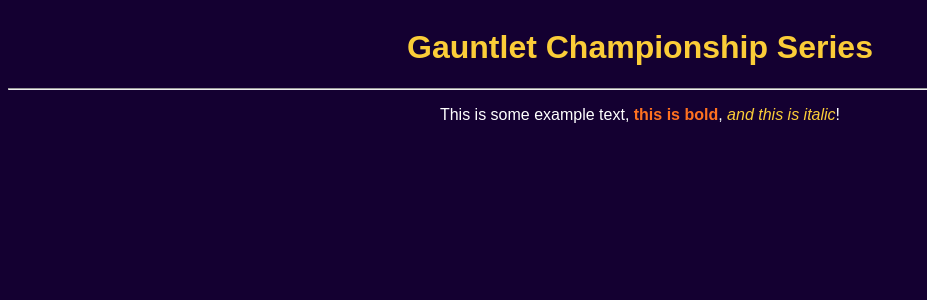
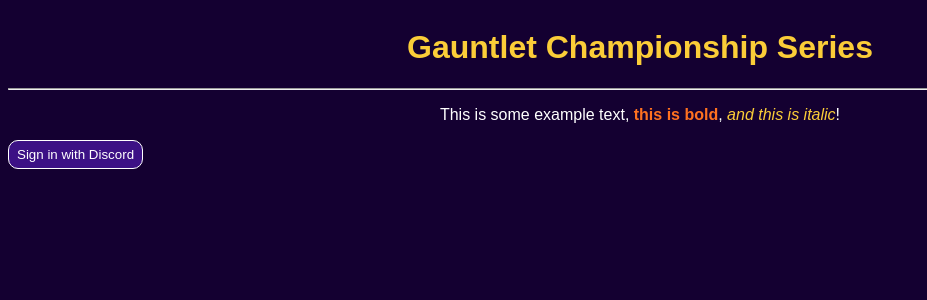
Before and after one commit to TheOtherBubble/GCS, a Next.js app: page / in a window 1280 px wide. Shown: the top 300 px of the page, without its empty margins (0-927 px from the left). Built offline with nearby package versions, Linux system fonts and the light colour scheme.

Commit message:
Authentication test.

```diff
--- /dev/null
+++ b/auth.ts
@@ -0,0 +1,15 @@
+import Discord from "next-auth/providers/discord";
+import { DrizzleAdapter } from "@auth/drizzle-adapter";
+import NextAuth from "next-auth";
+import db from "./src/db/db";
+
+// TODO: Need to load environment variables?
+
+/**
+ * The NextAuth.js configuration.
+ * @see {@link https://authjs.dev/getting-started/installation?framework=Next.js | Installation}
+ * @see {@link https://authjs.dev/getting-started/authentication/oauth | OAuth}
+ * @public
+ */
+// eslint-disable-next-line new-cap
+export default NextAuth({ adapter: DrizzleAdapter(db), providers: [Discord] }); // TODO: Schema? See https://authjs.dev/getting-started/adapters/drizzle.
--- a/drizzle.config.ts
+++ b/drizzle.config.ts
@@ -6,6 +6,10 @@ if (!url) {
 	throw new Error("Missing required environment variable.");
 }
 
+/**
+ * The Drizzle configuration that is used to push updates to the schema to the database.
+ * @public
+ */
 export default defineConfig({
 	dbCredentials: { url },
 	dialect: "postgresql",
--- a/eslint.config.js
+++ b/eslint.config.js
@@ -5,6 +5,7 @@ import eslint from "@eslint/js";
 import { fileURLToPath } from "node:url";
 import prettier from "eslint-plugin-prettier/recommended";
 
+/** ESLint configuration options. */
 export default config(
 	// Next.js ESLint rules.
 	...new FlatCompat({
--- a/next.config.ts
+++ b/next.config.ts
@@ -4,4 +4,8 @@ const nextConfig: NextConfig = {
 	pageExtensions: ["ts", "tsx"]
 };
 
+/**
+ * Next.js configuration options.
+ * @public
+ */
 export default nextConfig;
--- a/package.json
+++ b/package.json
@@ -10,11 +10,13 @@
 		"drizzlePush": "drizzle-kit push"
 	},
 	"dependencies": {
+		"@auth/drizzle-adapter": "^1.7.4",
 		"@next/env": "^15.1.1",
 		"@vercel/postgres": "^0.10.0",
 		"drizzle-kit": "^0.30.1",
 		"drizzle-orm": "^0.38.2",
 		"next": "15.1.1",
+		"next-auth": "^5.0.0-beta.25",
 		"react": "^19.0.0",
 		"react-dom": "^19.0.0",
 		"react-icons": "^5.4.0",
--- a/src/app/page.tsx
+++ b/src/app/page.tsx
@@ -1,4 +1,5 @@
 import type { Metadata } from "next";
+import auth from "../../auth";
 
 /**
  * The landing page.
@@ -17,6 +18,14 @@ export default function Page() {
 				<em>{" and this is italic"}</em>
 				{"!"}
 			</p>
+			<form
+				action={async () => {
+					"use server";
+					await auth.signIn("discord");
+				}}
+			>
+				<button type="submit">Sign in with Discord</button>
+			</form>
 		</>
 	);
 }
```
Also changed, not shown: src/app/api/auth/[...nextauth]/route.ts (added, +7 -0 lines), src/middleware.ts (added, +8 -0 lines), temp/Notes.txt, 1 other file (tests, documents, lock files or other folders).
